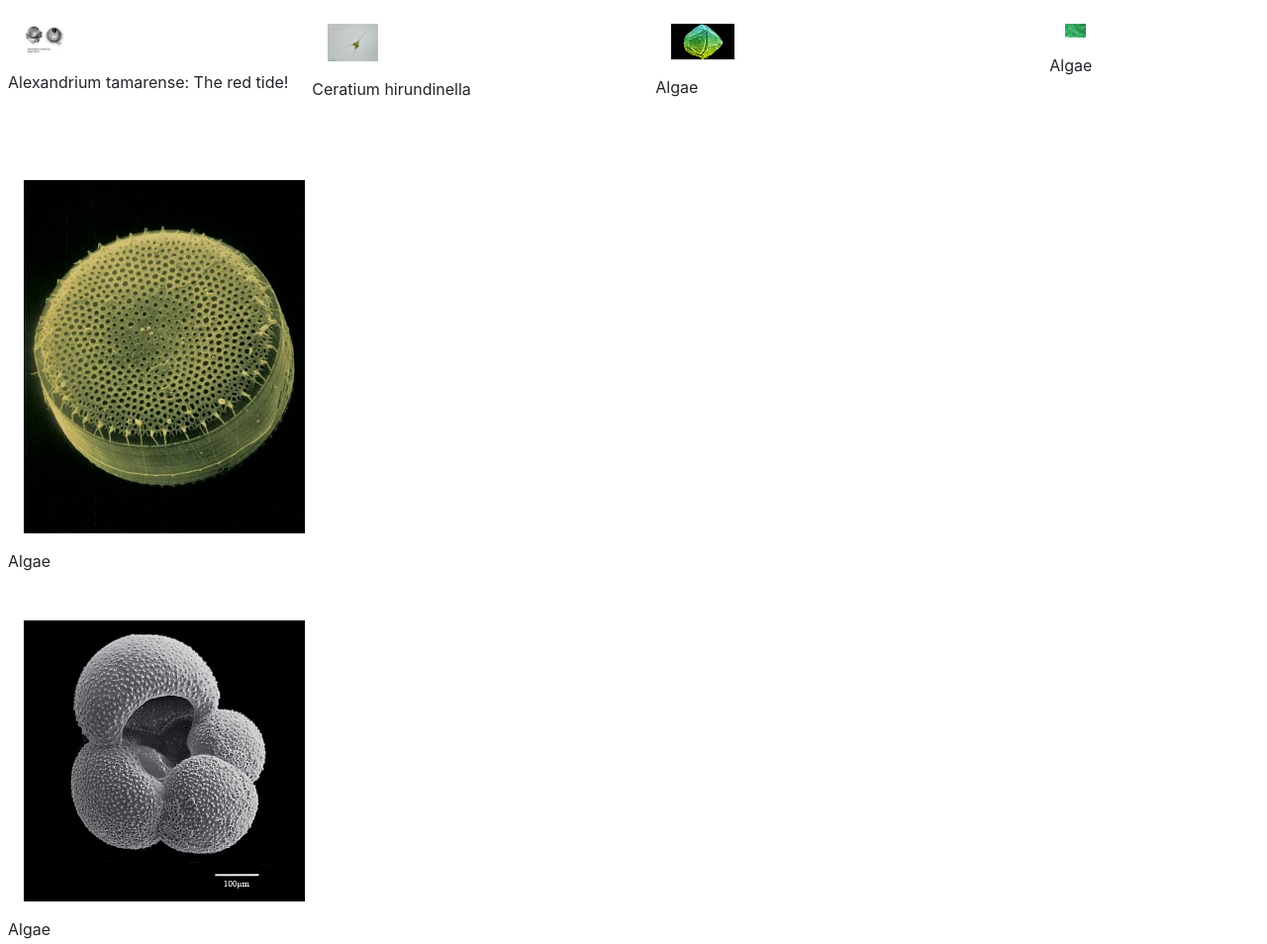
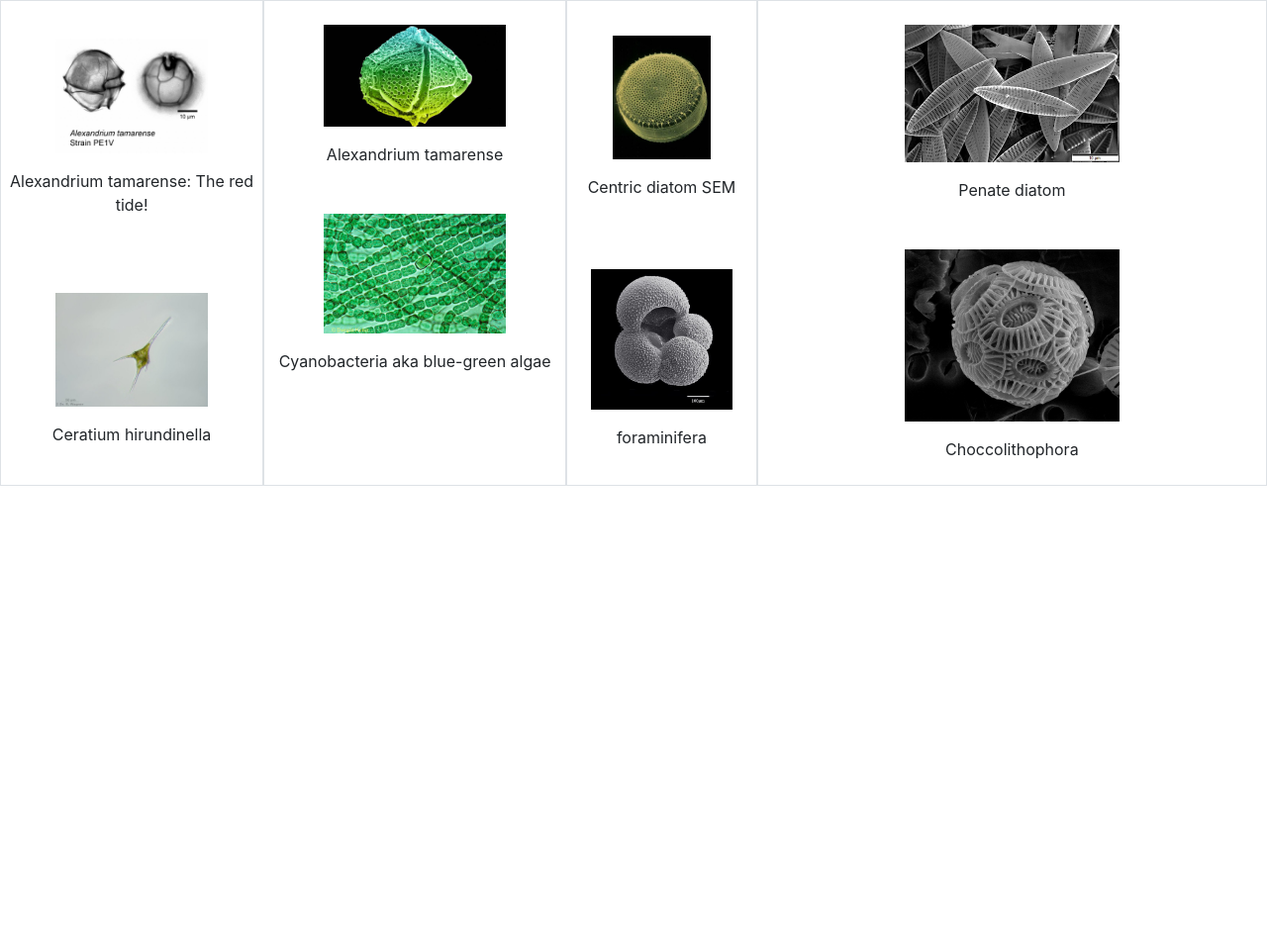
Before and after one commit to CSteigueber/bootstrap-excersise-1, a plain HTML site: page example.html in a window 1280 px wide. Shown: the top 954 px of the page at 99% size. After the commit the page ends 800 px from the top, so only its background shows below. Drawn offline with nearby package versions, Linux system fonts and the light colour scheme.

Commit message:
work on alingment

```diff
--- a/example.html
+++ b/example.html
@@ -11,20 +11,25 @@
     <title>Hello, world!</title>
   </head>
   <body>
-    <div class="d-flex flex-column bd-highlight mb-3">
-        <div class="d-flex flex-row bd-highlight mb-3">
-            <article class="p-2 bd-highlight"><img class="w-25 p-3" src="pics/33873_alexandrium-tamarense-we-clade.jpg" ><p>Alexandrium tamarense: The red tide!</p></article>
-            <article class="p-2 bd-highlight"><img class="w-25 p-3" src="pics/Ceratium_hirundinella-200x.jpg"><p>Ceratium hirundinella </p></article>
-            <article class="p-2 bd-highlight"><img class="w-25 p-3" src="pics/ciencia-saxitoxina-algas-planctonicas-alexandrium-tamarense-20130417-02-original1.jpeg"><p>Algae</p></article>
-            <article class="p-2 bd-highlight"><img class="w-25 p-3" src="pics/Cyanobacteria.jpg"><p>Algae</p></article>
+    <div class="d-flex flex-row bd-highlight mb-3 justify-content-around text-center">
+        <div></div>
+        <div class="d-flex flex-column bd-highlight mb-3 justify-content-around border">
+            <article class="p-2 bd-highlight align-middle"><img class="w-75 p-3" src="pics/33873_alexandrium-tamarense-we-clade.jpg" ><p>Alexandrium tamarense: The red tide!</p></article>
+            <article class="p-2 bd-highlight align-middle"><img class="w-75 p-3" src="pics/Ceratium_hirundinella-200x.jpg"><p>Ceratium hirundinella </p></article>
         </div>
-
-        <div class="d-flex flex-row bd-highlight mb-3"></div>
-            <article class="p-2 bd-highlight"><img class="w-25 p-3" src="pics/diatom sem.jpg"><p>Algae</p></article>
-            <article class="p-2 bd-highlight"><img class="w-25 p-3" src="pics/foraminifera.jpg"><p>Algae</p></article>
-            <article class="p-2 bd-highlight"><img class="w-25 p-3" src="pics/penate sem.jpg"><p>Algae</p></article>
-            <article class="p-2 bd-highlight"><img class="w-25 p-3" src="pics/ys59-13x18000_emilia.jpeg"><p>Algae</p></article>
+        <div class="d-flex flex-column bd-highlight mb-3 jus7tfy-content-around border">
+            <article class="p-2 bd-highlight align-middle"><img class="w-75 p-3" src="pics/ciencia-saxitoxina-algas-planctonicas-alexandrium-tamarense-20130417-02-original1.jpeg"><p>Alexandrium tamarense</p></article>
+            <article class="p-2 bd-highlight align-middle"><img class="w-75 p-3" src="pics/Cyanobacteria.jpg"><p>Cyanobacteria aka blue-green algae</p></article>
         </div>
+        <div class="d-flex flex-column bd-highlight mb-3 justify-content-around border">
+            <article class="p-2 bd-highlight align-middle"><img class="w-75 p-3" src="pics/diatom sem.jpg"><p>Centric diatom SEM</p></article>
+            <article class="p-2 bd-highlight align-middle"><img class="w-100 p-3" src="pics/foraminifera.jpg"><p>foraminifera</p></article>
+        </div>
+        <div class="d-flex flex-column bd-highlight mb-3 justify-content-around border">
+            <article class="p-2 bd-highlight align-middle"><img class="w-50 p-3" src="pics/penate sem.jpg"><p>Penate diatom</p></article>
+            <article class="p-2 bd-highlight align-middle"><img class="w-50 p-3" src="pics/ys59-13x18000_emilia.jpeg"><p>Choccolithophora</p></article>
+        </div>
+        <div></div>
     </div>
     <!-- Optional JavaScript -->
     <!-- jQuery first, then Popper.js, then Bootstrap JS -->
```
